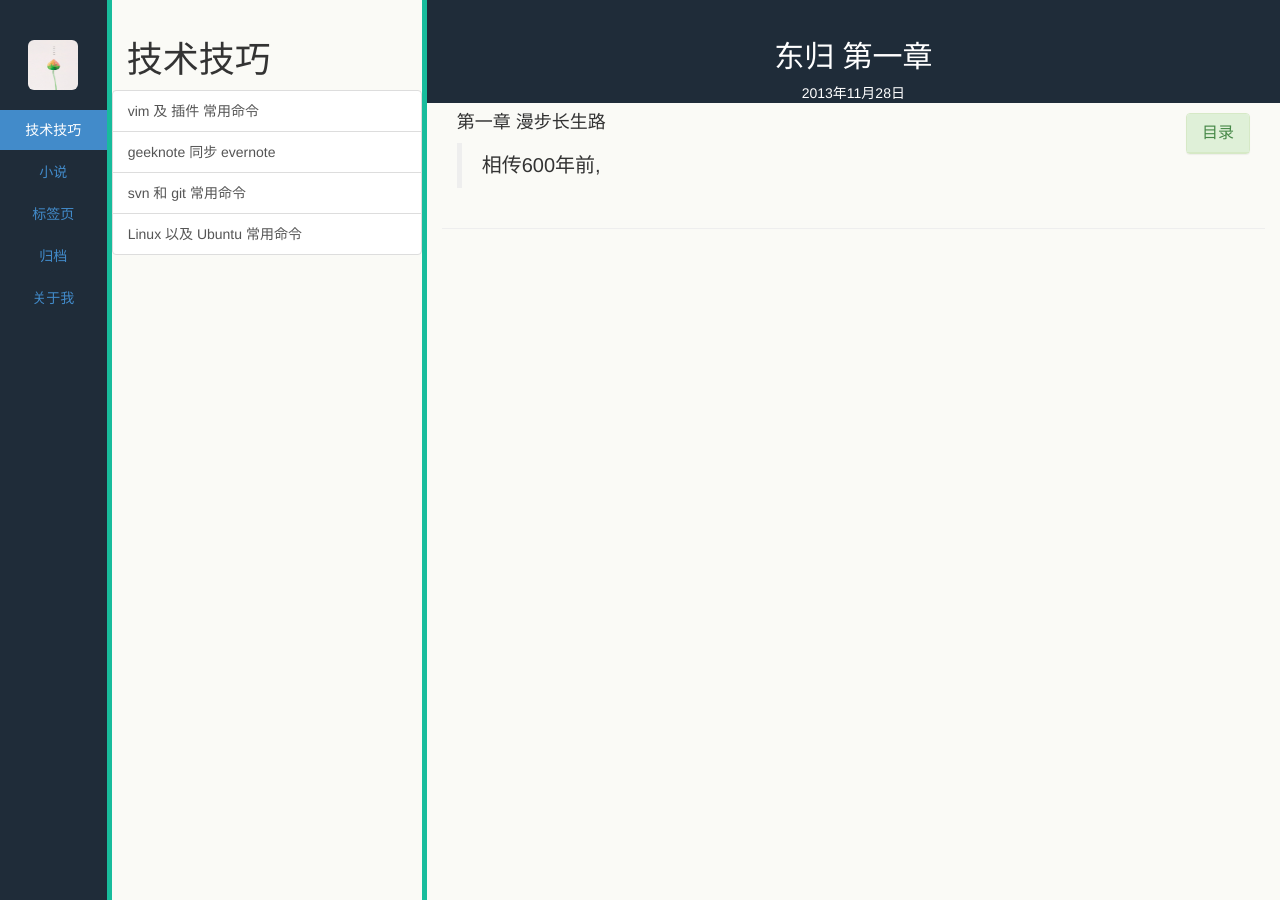
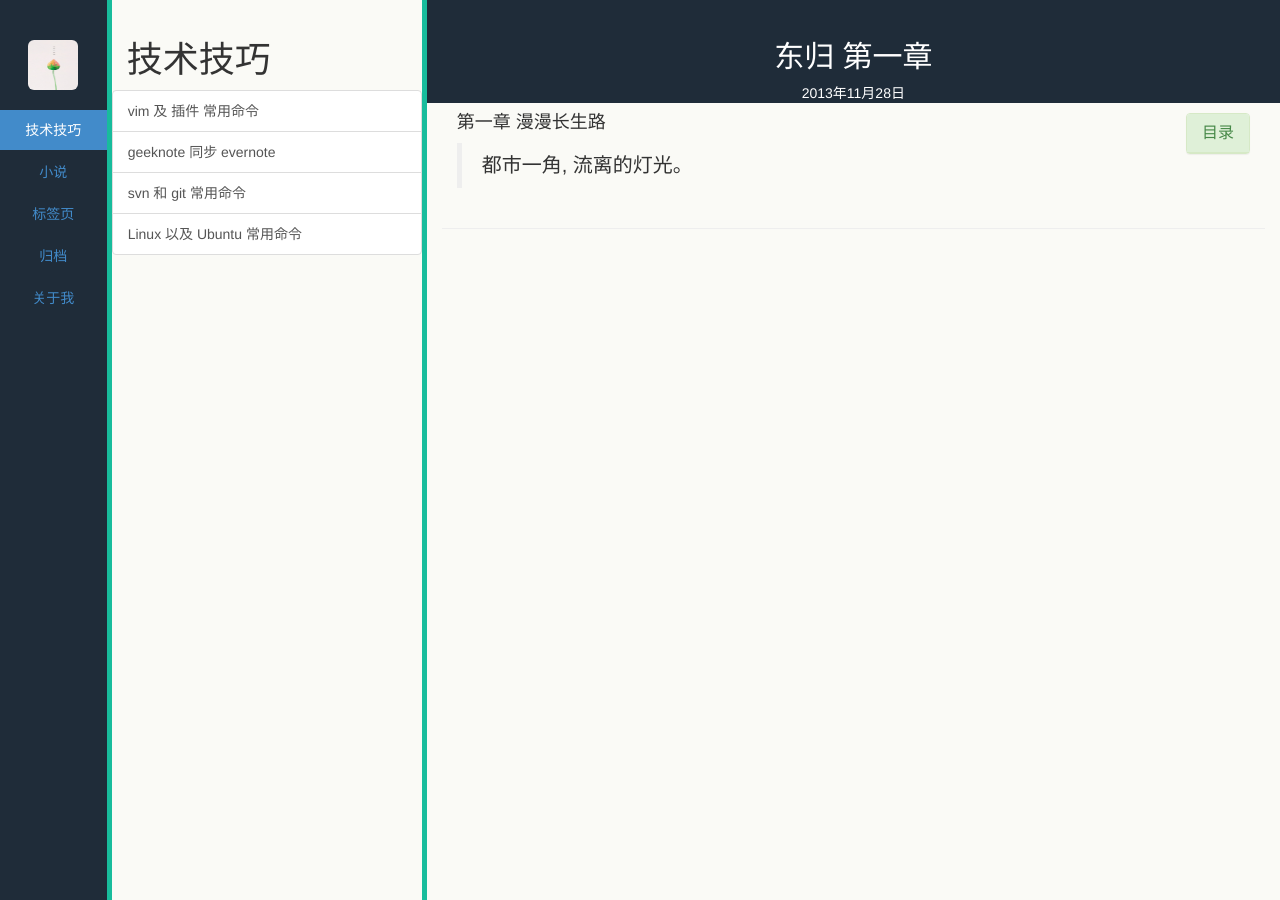
Before and after one commit to lihuaib/lihuaib.github.com, a Jekyll site: the page built from _posts/noverls/2013-11-28-1.md, in a window 1280 px wide. Built offline with Jekyll 4.4.1, drawn with Linux system fonts in a browser that asks for light colours; Markdown is read by kramdown in place of the engine named in the settings; comment, search, counter and statistics services are not loaded.

Commit message:
try moidfy _posts/noverls

```diff
--- a/_posts/noverls/2013-11-28-1.md
+++ b/_posts/noverls/2013-11-28-1.md
@@ -5,5 +5,5 @@ category: 小说
 tags: [东归]
 keywords: 小说
 ---
-####第一章 漫步长生路
->相传600年前,
+####第一章 漫漫长生路
+>都市一角, 流离的灯光。
```
